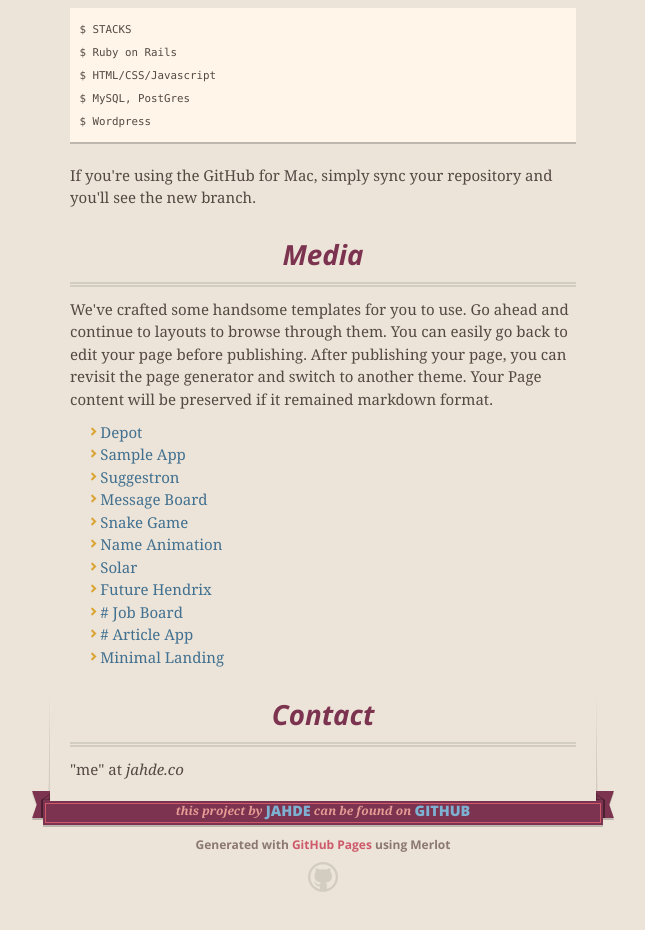
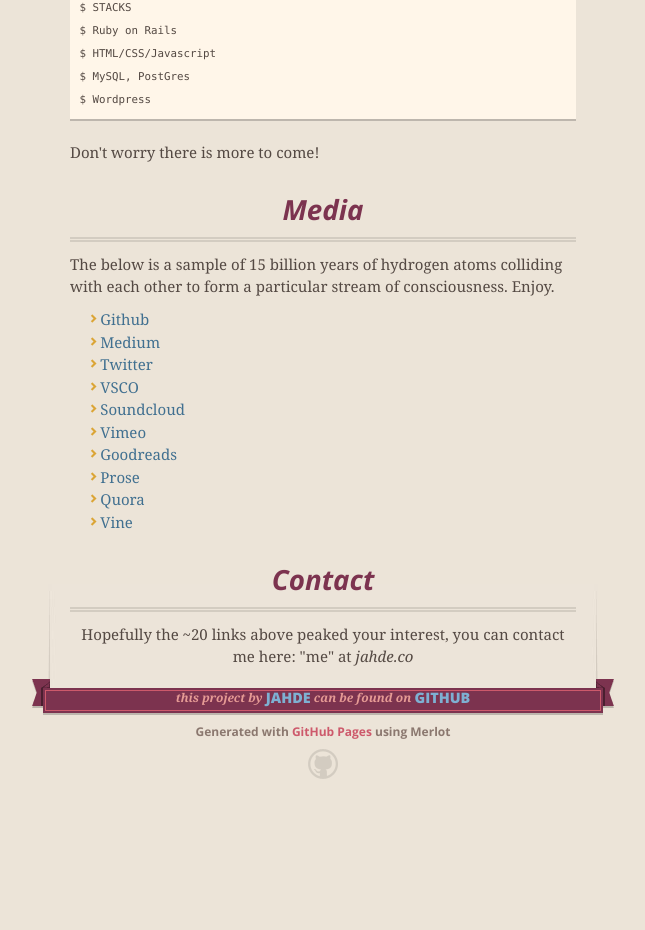
Before and after one commit to jahde/projects, a plain HTML site: page index.html in a window 1280 px wide. Shown: the part 640-1570 px from the top of the page, without its empty margins (317-962 px from the left). After the commit the page ends 1459 px from the top, so only its background shows below. Drawn offline with nearby package versions, Linux system fonts and the light colour scheme.

Commit message:
finalized media section

```diff
--- a/index.html
+++ b/index.html
@@ -50,7 +50,7 @@
         <h3>
 <a id="welcome-to-github-pages" class="anchor" href="#welcome-to-github-pages" aria-hidden="true"><span class="octicon octicon-link"></span></a>Code</h3>
 
-<p>Young djedi in training. Entrepreneur, Code Writer, Film Maker and occasional pickup footy star. I like my design minimal. And I'm from Bermuda.</p>
+<p>Young djedi in training. Entrepreneur, Code Writer and occasional pickup footy star. I like my design minimal. And I'm from Bermuda.</p>
 <p>
   <ul>
     <li><a href="https://jahde.github.io/#">Depot</a></li>
@@ -75,26 +75,25 @@
 $ Wordpress
 </code></pre>
 
-<p>If you're using the GitHub for Mac, simply sync your repository and you'll see the new branch.</p>
+<p>Don't worry there is more to come!</p>
 
 <h3>
 <a id="designer-templates" class="anchor" href="#designer-templates" aria-hidden="true"><span class="octicon octicon-link"></span></a>Media</h3>
 
-<p>We've crafted some handsome templates for you to use. Go ahead and continue to layouts to browse through them. You can easily go back to edit your page before publishing. After publishing your page, you can revisit the page generator and switch to another theme. Your Page content will be preserved if it remained markdown format.</p>
+<p>The below is a sample of 15 billion years of hydrogen atoms colliding with each other to form a particular stream of consciousness. Enjoy.</p>
 
 <p>
   <ul>
-    <li><a href="https://jahde.github.io/#">Depot</a></li>
-    <li><a href="https://arcane-badlands-8624.herokuapp.com">Sample App</a></li>
-    <li><a href="https://whispering-cliffs-4674.herokuapp.com/">Suggestron</a></li>
-    <li><a href="https://secret-anchorage-6217.herokuapp.com/">Message Board</a></li>
-    <li><a href="https://jahde.github.io/game_snake">Snake Game</a></li>
-    <li><a href="https://jahde.github.io/animation">Name Animation</a></li>
-    <li><a href="https://jahde.github.io/solar">Solar</a></li>
-    <li><a href="https://foobar-jahde.rhcloud.com/">Future Hendrix</a></li>
-    <li><a href="https://jahde.github.io/#"># Job Board</a></li>
-    <li><a href="https://jahde.github.io/#"># Article App</a></li>
-    <li><a href="https://jahde.github.io">Minimal Landing</a></li>
+    <li><a href="https://github.com/jahde">Github</a></li>
+    <li><a href="https://medium.com/@jahde">Medium</a></li>
+    <li><a href="https://twitter.com/jahde">Twitter</a></li>
+    <li><a href="https://jahde.vsco.co">VSCO</a></li>
+    <li><a href="https://soundcloud.com/jahde">Soundcloud</a></li>
+    <li><a href="https://vimeo.com/jahde">Vimeo</a></li>
+    <li><a href="https://goodreads.com/jahde">Goodreads</a></li>
+    <li><a href="https://freefall1.tumblr.com/">Prose</a></li>
+    <li><a href="https://freefall1.tumblr.com/">Quora</a></li>
+    <li><a href="https://vine.co/u/953390610902085632/">Vine</a></li>
   </ul>
 </p>
 
@@ -115,7 +114,7 @@
 <h3>
 <a id="support-or-contact" class="anchor" href="#support-or-contact" aria-hidden="true"><span class="octicon octicon-link"></span></a>Contact</h3>
 
-<p>"me" at <em>jahde.co</em></p>
+<p style="text-align:center">Hopefully the ~20 links above peaked your interest, you can contact me here: "me" at <em>jahde.co</em></p>
       </section>
 
       <footer>
```
